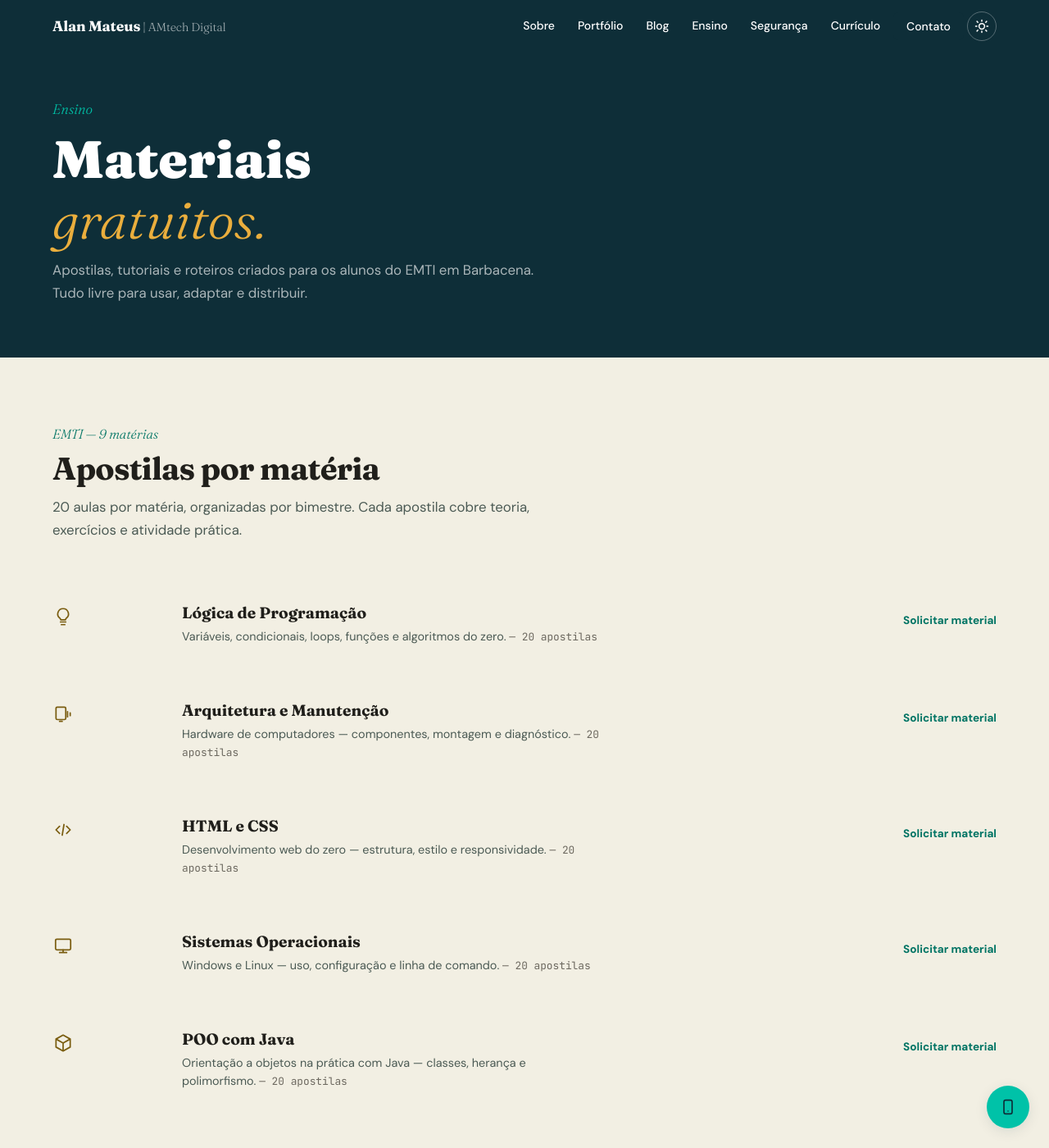
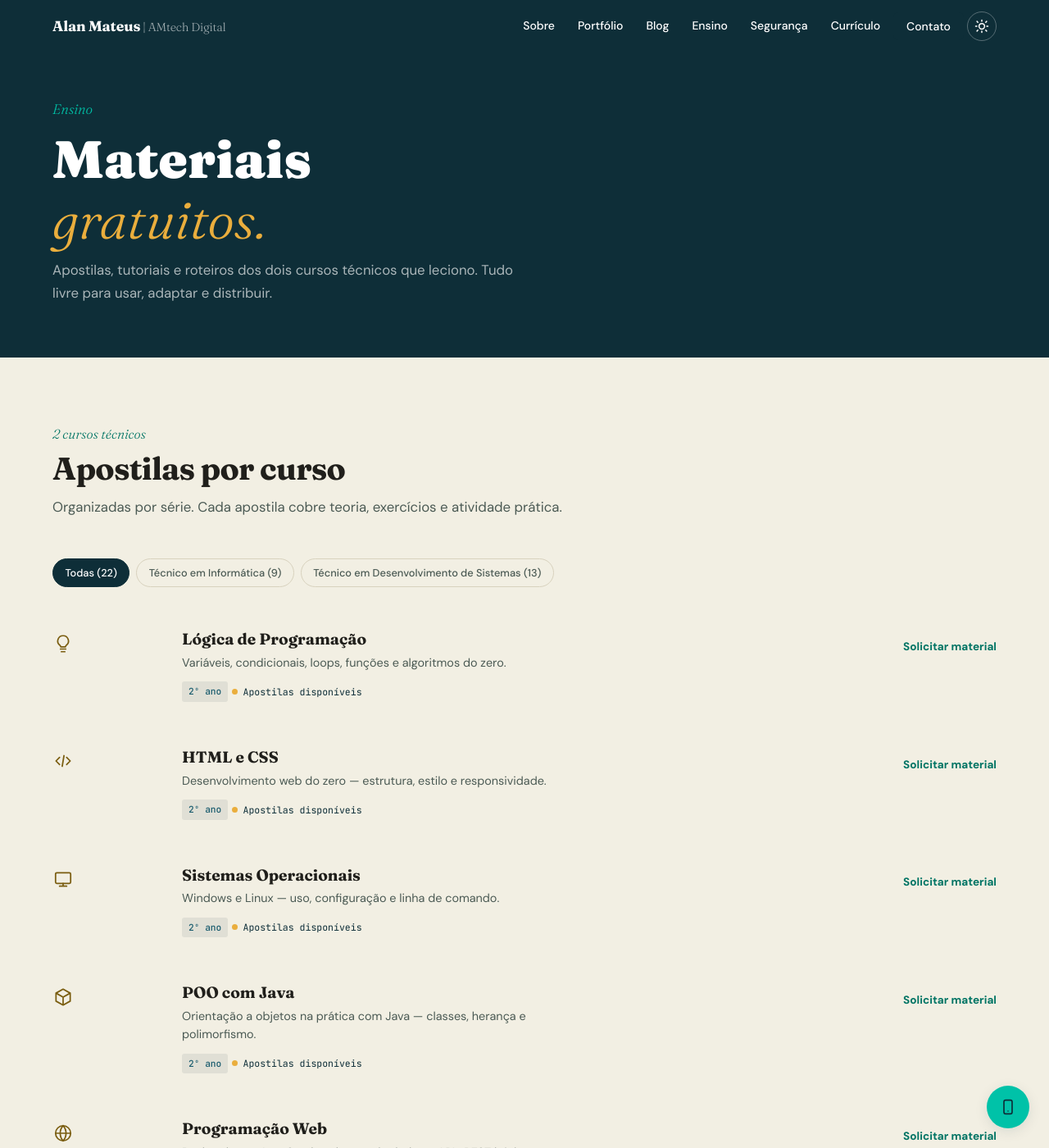
Before and after one commit to AlanMateus17/AlanMateus17.github.io, a Jekyll site: the page built from ensino/index.html, in a window 1280 px wide and 1400 px high. Shown: the whole window at 82% size. Built offline with Jekyll 4.4.1, drawn with Linux system fonts in a browser that asks for light colours; some of the changed text lies outside the part shown.

Commit message:
Adiciona curso Tecnico em Desenvolvimento de Sistemas em /ensino/, com filtro por curso e dados em _data/ensino.yml

```diff
--- a/_includes/icon-materia.html
+++ b/_includes/icon-materia.html
@@ -18,4 +18,24 @@
 <svg width="26" height="26" viewBox="0 0 24 24" fill="none" aria-hidden="true"><path d="M14.7 6.3a3 3 0 00-4.1 4.1L4 17l3 3 6.6-6.6a3 3 0 004.1-4.1l-2 2-2-1-1-2 2-2z" stroke="currentColor" stroke-width="1.6" stroke-linejoin="round"/></svg>
 {% when "labsoft" %}
 <svg width="26" height="26" viewBox="0 0 24 24" fill="none" aria-hidden="true"><path d="M5 4h11l3 3v13H5V4z" stroke="currentColor" stroke-width="1.6" stroke-linejoin="round"/><rect x="8" y="4" width="6" height="5" stroke="currentColor" stroke-width="1.6"/><path d="M7.5 14h9" stroke="currentColor" stroke-width="1.6" stroke-linecap="round"/></svg>
+{% when "carreira" %}
+<svg width="26" height="26" viewBox="0 0 24 24" fill="none" aria-hidden="true"><path d="M4 19h16M7 19v-5m5 5v-9m5 9V7" stroke="currentColor" stroke-width="1.6" stroke-linecap="round"/><path d="M15 5l4 0 0 4" stroke="currentColor" stroke-width="1.6" stroke-linecap="round" stroke-linejoin="round"/><path d="M19 5l-6.5 6.5-3-3L4 14" stroke="currentColor" stroke-width="1.6" stroke-linecap="round" stroke-linejoin="round"/></svg>
+{% when "algoritmos" %}
+<svg width="26" height="26" viewBox="0 0 24 24" fill="none" aria-hidden="true"><circle cx="5" cy="6" r="2" stroke="currentColor" stroke-width="1.6"/><circle cx="12" cy="18" r="2" stroke="currentColor" stroke-width="1.6"/><circle cx="19" cy="6" r="2" stroke="currentColor" stroke-width="1.6"/><path d="M6.7 7.3L10.5 16M17.3 7.3L13.5 16M7 6h10" stroke="currentColor" stroke-width="1.6" stroke-linecap="round"/></svg>
+{% when "arquitetura" %}
+<svg width="26" height="26" viewBox="0 0 24 24" fill="none" aria-hidden="true"><rect x="4" y="4" width="16" height="4.5" rx="1" stroke="currentColor" stroke-width="1.6"/><rect x="4" y="9.75" width="16" height="4.5" rx="1" stroke="currentColor" stroke-width="1.6"/><rect x="4" y="15.5" width="16" height="4.5" rx="1" stroke="currentColor" stroke-width="1.6"/></svg>
+{% when "banco" %}
+<svg width="26" height="26" viewBox="0 0 24 24" fill="none" aria-hidden="true"><ellipse cx="12" cy="6" rx="7" ry="2.5" stroke="currentColor" stroke-width="1.6"/><path d="M5 6v12c0 1.4 3.1 2.5 7 2.5s7-1.1 7-2.5V6" stroke="currentColor" stroke-width="1.6"/><path d="M5 12c0 1.4 3.1 2.5 7 2.5s7-1.1 7-2.5" stroke="currentColor" stroke-width="1.6"/></svg>
+{% when "frontend" %}
+<svg width="26" height="26" viewBox="0 0 24 24" fill="none" aria-hidden="true"><rect x="3.5" y="4.5" width="17" height="14" rx="1.5" stroke="currentColor" stroke-width="1.6"/><path d="M3.5 8.5h17" stroke="currentColor" stroke-width="1.6"/><circle cx="6" cy="6.5" r=".6" fill="currentColor"/><path d="M7 13h5M7 15.5h8" stroke="currentColor" stroke-width="1.4" stroke-linecap="round"/></svg>
+{% when "matematica" %}
+<svg width="26" height="26" viewBox="0 0 24 24" fill="none" aria-hidden="true"><path d="M5 5h14M5 19h14M17 5L7 19M7 5l4 7-4 7" stroke="currentColor" stroke-width="1.6" stroke-linecap="round" stroke-linejoin="round"/></svg>
+{% when "backend" %}
+<svg width="26" height="26" viewBox="0 0 24 24" fill="none" aria-hidden="true"><rect x="4" y="4" width="16" height="6" rx="1.5" stroke="currentColor" stroke-width="1.6"/><rect x="4" y="14" width="16" height="6" rx="1.5" stroke="currentColor" stroke-width="1.6"/><circle cx="7.5" cy="7" r=".7" fill="currentColor"/><circle cx="7.5" cy="17" r=".7" fill="currentColor"/></svg>
+{% when "apps" %}
+<svg width="26" height="26" viewBox="0 0 24 24" fill="none" aria-hidden="true"><rect x="7" y="2.5" width="10" height="19" rx="2" stroke="currentColor" stroke-width="1.6"/><path d="M10.5 19h3" stroke="currentColor" stroke-width="1.6" stroke-linecap="round"/></svg>
+{% when "devsoft" %}
+<svg width="26" height="26" viewBox="0 0 24 24" fill="none" aria-hidden="true"><path d="M4 12a8 8 0 0114.5-4.6M20 12a8 8 0 01-14.5 4.6" stroke="currentColor" stroke-width="1.6" stroke-linecap="round"/><path d="M18.5 4v3.4h-3.4M5.5 20v-3.4h3.4" stroke="currentColor" stroke-width="1.6" stroke-linecap="round" stroke-linejoin="round"/></svg>
+{% when "seguranca" %}
+<svg width="26" height="26" viewBox="0 0 24 24" fill="none" aria-hidden="true"><path d="M12 3l7 3v5.5c0 4.5-3 7.5-7 9-4-1.5-7-4.5-7-9V6l7-3z" stroke="currentColor" stroke-width="1.6" stroke-linejoin="round"/><path d="M9.2 12l2 2 3.6-4" stroke="currentColor" stroke-width="1.6" stroke-linecap="round" stroke-linejoin="round"/></svg>
 {% endcase %}
--- a/assets/css/main.css
+++ b/assets/css/main.css
@@ -914,7 +914,7 @@ section + section { padding-top: 0; }
   color: #fff;
   border-color: var(--brand);
 }
-.portfolio-log {
+.entry-list {
   display: flex;
   flex-direction: column;
 }
--- a/assets/js/features/filters.js
+++ b/assets/js/features/filters.js
@@ -1,18 +1,25 @@
 /**
  * === features/filters.js ===
- * Botões de filtro (`.filter-btn`) usados em duas páginas diferentes:
- *  - Portfólio: filtra `.log-entry` por `data-status` (em desenvolvimento / planejado)
+ * Botões de filtro (`.filter-btn`) usados em três páginas diferentes:
+ *  - Portfólio (`#portfolio-lista`): filtra `.log-entry` por `data-status`
+ *    (em desenvolvimento / planejado)
+ *  - Ensino (`#materias-lista`): filtra `.log-entry` por `data-curso`
+ *    (qual curso técnico aquela matéria pertence)
  *  - Blog: filtra `.blog-post-item` por `data-categoria`, e mostra um aviso
  *    de "nenhum resultado" (`#blog-filter-empty`) quando o filtro zera a lista
- * O mesmo botão serve pras duas páginas porque cada uma só tem os elementos
- * que lhe dizem respeito — os `querySelectorAll` que não encontram nada
- * simplesmente não fazem nada (listas vazias).
+ *
+ * Portfólio e Ensino reaproveitam a mesma classe visual `.log-entry` (é o
+ * mesmo componente de "linha de log"), então cada busca é escopada pelo
+ * container da própria página (`#portfolio-lista`, `#materias-lista`) —
+ * sem isso, filtrar o portfólio também esconderia as matérias do ensino
+ * (e vice-versa), já que os elementos têm a mesma classe.
  */
 (function () {
   var botoes = document.querySelectorAll('.filter-btn');
   if (!botoes.length) return;
 
-  var itensPortfolio = document.querySelectorAll('.log-entry');
+  var itensPortfolio = document.querySelectorAll('#portfolio-lista .log-entry');
+  var itensEnsino = document.querySelectorAll('#materias-lista .log-entry');
   var itensBlog = document.querySelectorAll('.blog-post-item');
   var avisoVazioBlog = document.getElementById('blog-filter-empty');
 
@@ -28,6 +35,11 @@
         card.style.display = bate ? '' : 'none';
       });
 
+      itensEnsino.forEach(function (card) {
+        var bate = filtro === 'all' || card.dataset.curso === filtro;
+        card.style.display = bate ? '' : 'none';
+      });
+
       itensBlog.forEach(function (card) {
         var bate = filtro === 'all' || card.dataset.categoria === filtro;
         card.style.display = bate ? '' : 'none';
--- a/ensino/index.html
+++ b/ensino/index.html
@@ -1,39 +1,63 @@
 ---
 layout: default
 title: Ensino
-description: "Apostilas gratuitas das 9 matérias do EMTI — Lógica, Web, Hardware, POO, Redes, Robótica e mais. Materiais criados por Alan Mateus para seus alunos."
+description: "Apostilas gratuitas dos cursos Técnico em Informática e Técnico em Desenvolvimento de Sistemas. Materiais criados por Alan Mateus para seus alunos."
 ---
 <header class="page-hero">
   <div class="container">
-    <p class="page-hero__eyebrow text-teaching" >Ensino</p>
+    <p class="page-hero__eyebrow text-teaching">Ensino</p>
     <h1 class="page-hero__title">Materiais<br><em class="text-accent-label text-teaching">gratuitos.</em></h1>
-    <p class="page-hero__desc">Apostilas, tutoriais e roteiros criados para os alunos do EMTI em Barbacena. Tudo livre para usar, adaptar e distribuir.</p>
+    <p class="page-hero__desc">Apostilas, tutoriais e roteiros dos dois cursos técnicos que leciono. Tudo livre para usar, adaptar e distribuir.</p>
   </div>
 </header>
 <section>
   <div class="container">
     <div>
-      <p class="section-eyebrow text-teaching-text" >EMTI — 9 matérias</p>
-      <h2 class="section-title">Apostilas por matéria</h2>
-      <p class="section-subtitle">20 aulas por matéria, organizadas por bimestre. Cada apostila cobre teoria, exercícios e atividade prática.</p>
+      <p class="section-eyebrow text-teaching-text">2 cursos técnicos</p>
+      <h2 class="section-title">Apostilas por curso</h2>
+      <p class="section-subtitle">Organizadas por série. Cada apostila cobre teoria, exercícios e atividade prática.</p>
     </div>
-    <div class="portfolio-log">
-      {% assign materias = "logica|Lógica de Programação|Variáveis, condicionais, loops, funções e algoritmos do zero.|20 apostilas;hardware|Arquitetura e Manutenção|Hardware de computadores — componentes, montagem e diagnóstico.|20 apostilas;web|HTML e CSS|Desenvolvimento web do zero — estrutura, estilo e responsividade.|20 apostilas;so|Sistemas Operacionais|Windows e Linux — uso, configuração e linha de comando.|20 apostilas;poo|POO com Java|Orientação a objetos na prática com Java — classes, herança e polimorfismo.|20 apostilas;webprog|Programação Web|Backend com Java Servlets, banco de dados e APIs REST básicas.|20 apostilas;robotica|Noções de Robótica|Fundamentos de automação, Arduino e projetos práticos.|20 apostilas;labhard|Laboratório de Hardware|Bancada prática — montagem, troubleshooting e manutenção preventiva.|20 apostilas;labsoft|Laboratório de Software|Configuração de ambientes, virtualização e ferramentas profissionais.|20 apostilas" | split: ";" %}
-      {% for materia in materias %}
-        {% assign p = materia | split: "|" %}
-        {% assign materia_icone = p[0] %}
-        <div class="log-entry">
-          <div class="log-entry__marker text-teaching-text" >{% include icon-materia.html nome=materia_icone %}</div>
+
+    {% assign total_materias = 0 %}
+    {% for curso in site.data.ensino.cursos %}{% assign total_materias = total_materias | plus: curso.materias.size %}{% endfor %}
+
+    <div class="flex-gap-sm mt-2 mb-2">
+      <button class="filter-btn active" data-filter="all">Todas ({{ total_materias }})</button>
+      {% for curso in site.data.ensino.cursos %}
+      <button class="filter-btn" data-filter="{{ curso.id }}">{{ curso.nome }} ({{ curso.materias.size }})</button>
+      {% endfor %}
+    </div>
+
+    <div class="entry-list" id="materias-lista">
+      {% for curso in site.data.ensino.cursos %}
+        {% assign materias_ordenadas = curso.materias | sort: "ano" %}
+        {% for materia in materias_ordenadas %}
+        <div class="log-entry" data-curso="{{ curso.id }}">
+          <div class="log-entry__marker text-teaching-text">{% include icon-materia.html nome=materia.icone %}</div>
           <div class="log-entry__body">
-            <h3 class="log-entry__name">{{ p[1] }}</h3>
-            <p class="log-entry__desc">{{ p[2] }} <span class="placeholder-note">— {{ p[3] }}</span></p>
+            <h3 class="log-entry__name">{{ materia.nome }}</h3>
+            <p class="log-entry__desc">{{ materia.desc }}</p>
+            <div class="log-entry__stack">
+              <span class="tag">{{ materia.ano }}º ano</span>
+              {% if materia.status == "disponivel" %}
+              <span class="sistema-card__status status--dev">Apostilas disponíveis</span>
+              {% else %}
+              <span class="sistema-card__status status--plan">Em produção</span>
+              {% endif %}
+            </div>
           </div>
           <div class="log-entry__actions">
+            {% if materia.status == "disponivel" %}
             <a href="{{ '/contato/' | relative_url }}" class="sistema-card__link">Solicitar material</a>
+            {% else %}
+            <a href="{{ '/contato/' | relative_url }}" class="sistema-card__link">Avisem quando sair</a>
+            {% endif %}
           </div>
         </div>
+        {% endfor %}
       {% endfor %}
     </div>
+
     <div class="cta-card mt-4">
       <h3 class="mb-1">Você é professor?</h3>
       <p class="cta-card__lead">Todos os materiais são livres para adaptar e usar em suas aulas. Entre em contato se quiser o pacote completo ou colaborar.</p>
--- a/index.html
+++ b/index.html
@@ -177,7 +177,7 @@ description: "Desenvolvedor .NET, Professor de TI e Red Teamer em formação. Co
       <a href="{{ '/portfolio/' | relative_url }}" class="btn btn--ghost">Ver todos</a>
     </div>
 
-    <div class="portfolio-log">
+    <div class="entry-list">
       <div class="log-entry">
         <div class="log-entry__marker"><span class="sistema-card__status status--dev">Em dev</span></div>
         <div class="log-entry__body">
--- a/portfolio/index.html
+++ b/portfolio/index.html
@@ -47,7 +47,7 @@ description: "13 sistemas de gestão que venho construindo — PDV, delivery, sa
       <button class="filter-btn" data-filter="dev">Em desenvolvimento</button>
       <button class="filter-btn" data-filter="plan">Planejados</button>
     </div>
-    <div class="portfolio-log">
+    <div class="entry-list" id="portfolio-lista">
       {% for sistema in sistemas %}
         {% assign project_slug = sistema.name | remove: "AM " | slugify %}
         {% assign proj_like_key = 'portfolio--' | append: project_slug %}
```
Also changed, not shown: _data/ensino.yml (added, +133 -0 lines).
